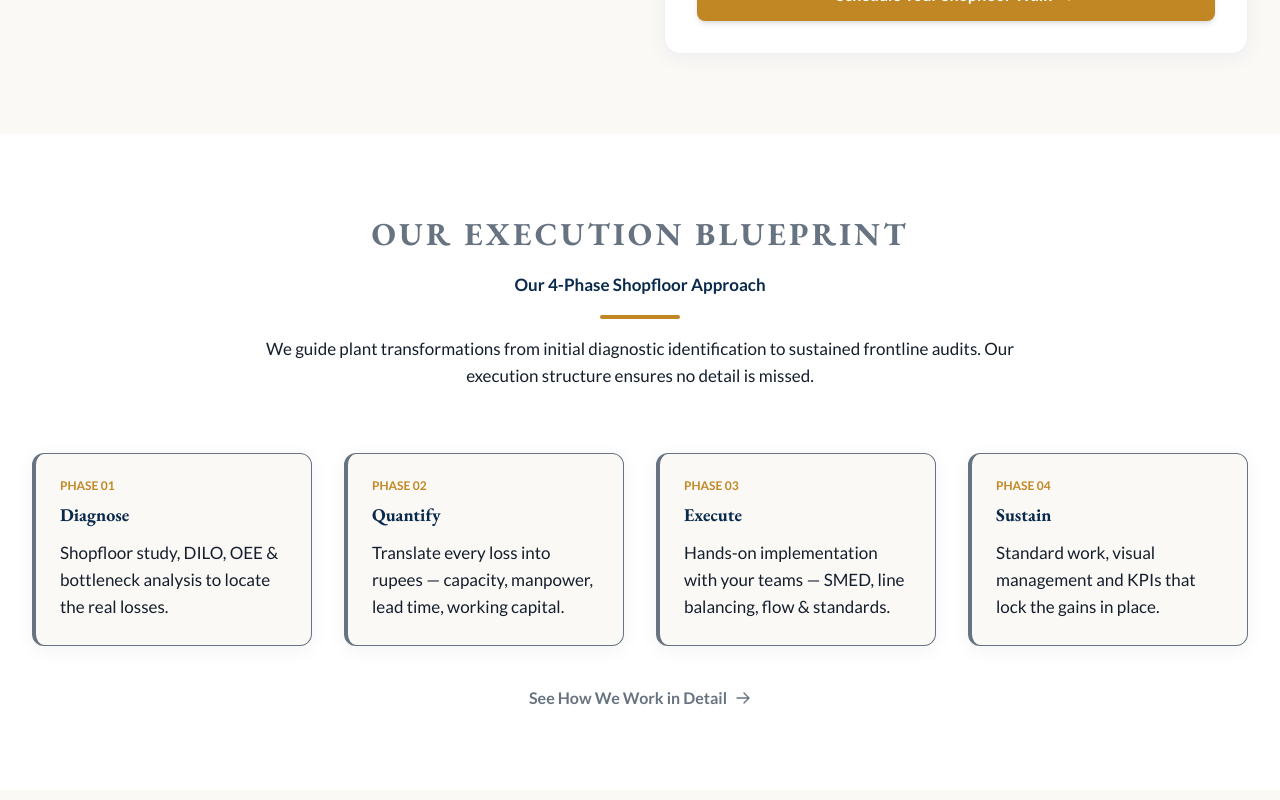
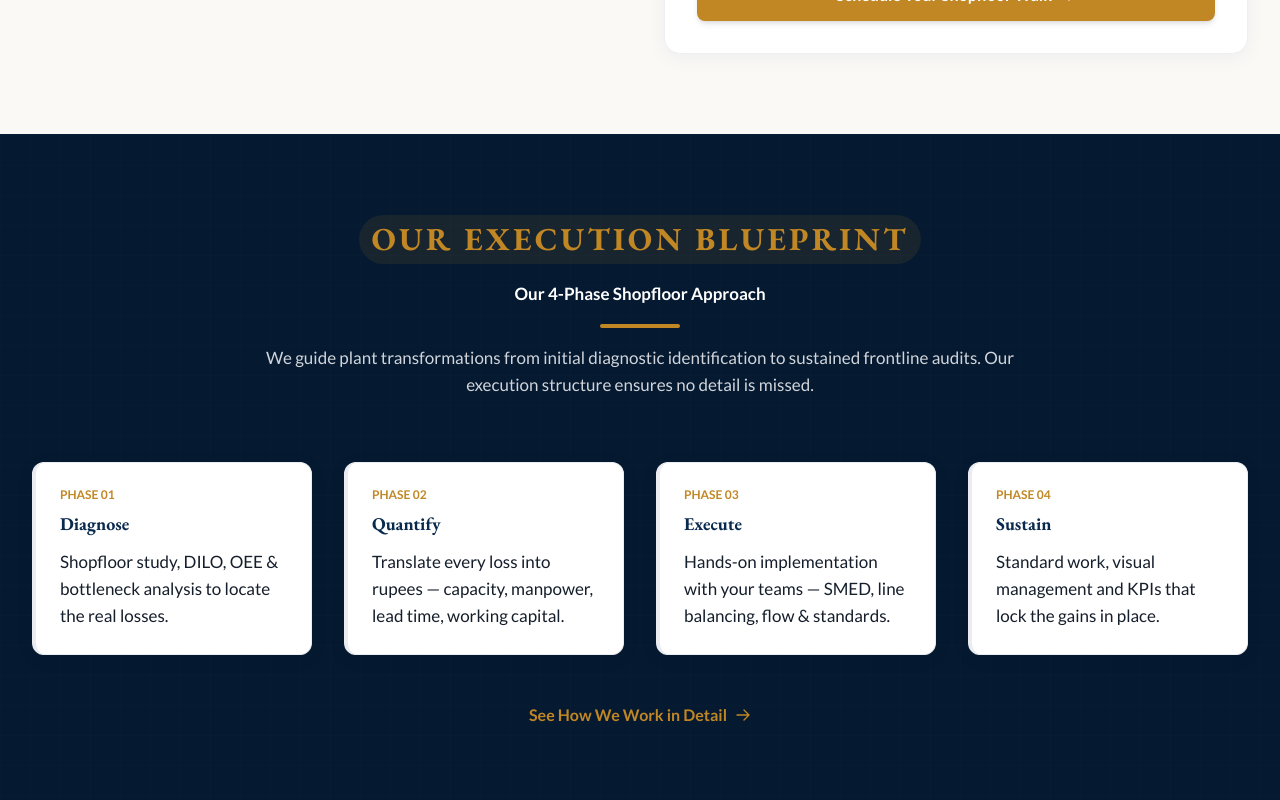
Before and after one commit to divyanshugautamlive/pl-consultants, a Next.js app: page / in a window 1280 px wide. Shown: the part 3360-4160 px from the top of the page. Built offline with nearby package versions, Linux system fonts and the light colour scheme.

Commit message:
Style update: Change 'Our Execution Blueprint' section background to dark navy and style cards with glowing gold left borders

```diff
--- a/src/app/page.js
+++ b/src/app/page.js
@@ -375,15 +375,18 @@ export default function Home() {
       */}
 
       {/* 4. METHODOLOGY (Diagnose -> Quantify -> Execute -> Sustain) */}
-      <section className="py-20 bg-white">
-        <div className="max-w-7xl mx-auto px-4 sm:px-6 lg:px-8">
+      <section className="py-20 bg-navy-dark border-y border-navy-light/10 text-white relative overflow-hidden">
+        {/* Subtle grid pattern */}
+        <div className="absolute inset-0 bg-[linear-gradient(to_right,#ffffff02_1px,transparent_1px),linear-gradient(to_bottom,#ffffff02_1px,transparent_1px)] bg-[size:30px_30px] z-0" />
+
+        <div className="max-w-7xl mx-auto px-4 sm:px-6 lg:px-8 relative z-10">
           <div className="text-center max-w-3xl mx-auto mb-16 space-y-4">
-            <h2 className="text-xs font-bold text-teal uppercase tracking-widest">Our Execution Blueprint</h2>
-            <p className="text-3xl sm:text-4xl font-serif font-bold text-navy">
+            <h2 className="text-xs font-bold text-gold uppercase tracking-widest bg-gold/10 px-3 py-1 rounded-full inline-block">Our Execution Blueprint</h2>
+            <p className="text-3xl sm:text-4xl font-serif font-bold text-white">
               Our 4-Phase Shopfloor Approach
             </p>
             <div className="h-1 w-20 bg-gold mx-auto rounded"></div>
-            <p className="text-steel text-base leading-relaxed">
+            <p className="text-gray-300 text-base leading-relaxed">
               We guide plant transformations from initial diagnostic identification to sustained frontline audits. Our execution structure ensures no detail is missed.
             </p>
           </div>
@@ -411,15 +414,15 @@ export default function Home() {
                 desc: "Standard work, visual management and KPIs that lock the gains in place.",
               },
             ].map((phase) => (
-              <div key={phase.number} className="bg-off-white rounded-xl card-shadow p-6 border-l-4 border-teal hover:border-gold/50 transition-all-custom border border-gray-100/50">
+              <div key={phase.number} className="bg-white rounded-xl card-shadow p-6 border-l-4 border-gold border-r border-y border-gray-150 hover:border-gold hover:shadow-[0_0_25px_rgba(193,135,36,0.18)] transition-all duration-300 hover:-translate-y-1">
                 <span className="text-xs font-bold text-gold-dark block mb-2">PHASE {phase.number}</span>
                 <h3 className="text-xl font-serif font-bold text-navy mb-3">{phase.name}</h3>
                 <p className="text-steel text-sm leading-relaxed">{phase.desc}</p>
               </div>
             ))}
           </div>
-          <div className="text-center mt-10">
-            <Link href="/how-we-work" className="text-teal hover:text-teal-dark font-bold inline-flex items-center group">
+          <div className="text-center mt-12">
+            <Link href="/how-we-work" className="text-gold hover:text-gold-light font-bold inline-flex items-center group">
               See How We Work in Detail <Icons.ArrowRight className="w-4 h-4 ml-2 group-hover:translate-x-1 transition-transform" />
             </Link>
           </div>
```
